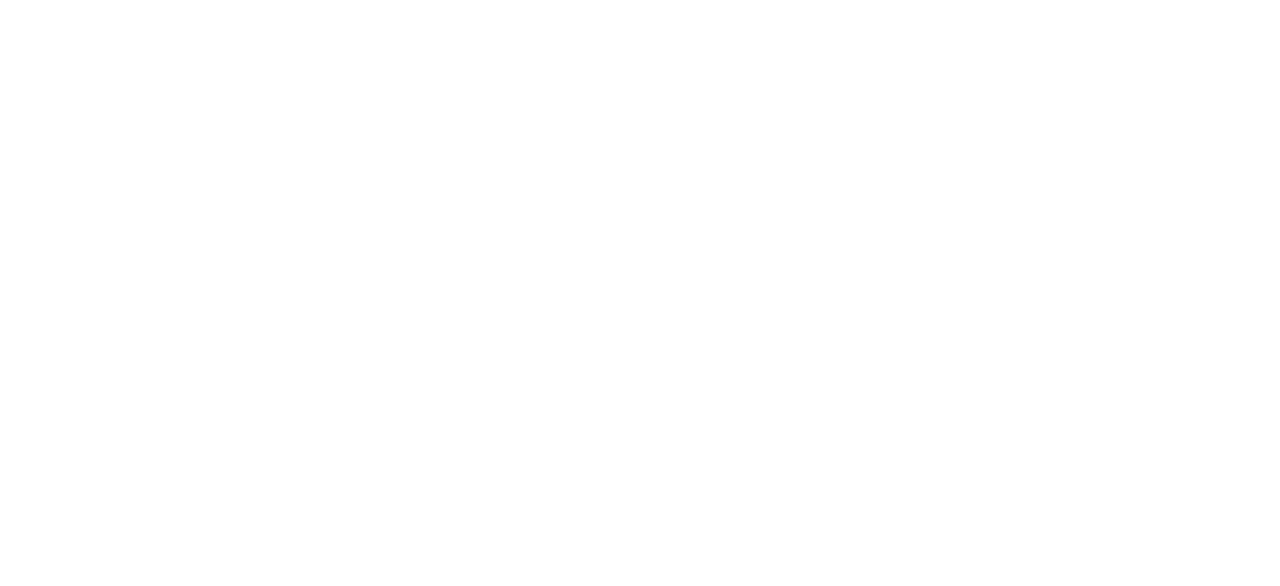
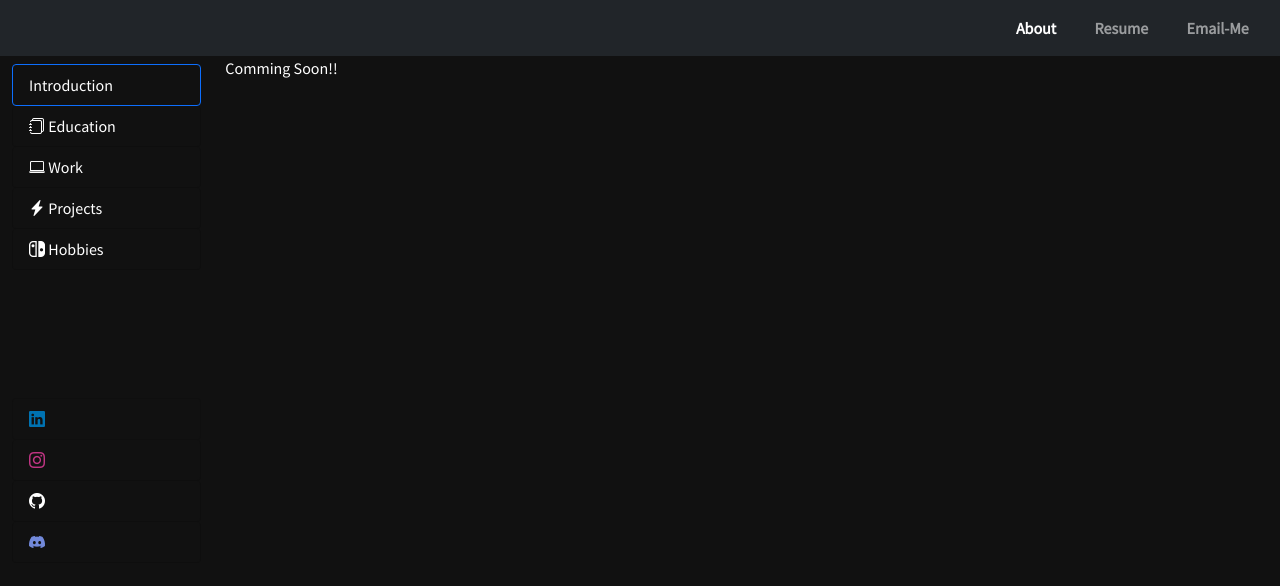
Before and after one commit to thisisadityapatel/adityaIO, a plain HTML site: page about.html in a window 1280 px wide. Drawn offline with nearby package versions, Linux system fonts and the light colour scheme.

Commit message:
Added the about page, still under construction

```diff
--- a/about.html
+++ b/about.html
@@ -5,10 +5,67 @@
             Aditya Patel
         </title>
         <link rel="icon" type="image/x-icon" href="./images/favconImage.png">
+        <meta charset="utf-8">
+        <meta name="viewport" content="width=device-width, initial-scale=1, shrink-to-fit=no">
+        <meta name="description" content="Aditya Patel, Software Engineer from Ryerson University">
+        <meta name="keywords" content="Ryerson University, Software Engineer, Software Developer, Ryerson CS, Ryerson Computer Science,
+        Aditya Patel, Aditya Kamleshkumar Patel, thisisadityapatel, Aditya-Kamleshkumar Patel, Software Engineer Toronto, Software Developer Toronto, Scotiabank Internship, BSc (Honours) Computer Science, 2021-2026, Co-operative Education">
         <link href="https://cdn.jsdelivr.net/npm/bootstrap@5.0.2/dist/css/bootstrap.min.css" rel="stylesheet" integrity="sha384-EVSTQN3/azprG1Anm3QDgpJLIm9Nao0Yz1ztcQTwFspd3yD65VohhpuuCOmLASjC" crossorigin="anonymous">
+        <link href='https://fonts.googleapis.com/css?family=Source+Sans+Pro' rel='stylesheet' type='text/css'>
+        <link rel="stylesheet" href="https://cdn.jsdelivr.net/npm/bootstrap-icons@1.9.1/font/bootstrap-icons.css">
+        <link href="./css/about_styles.css" rel="stylesheet">
 
+
+        <script src="./js/jquery-3.6.0.min.js"></script>
+        <script src="./js/brains.js"></script>
     </head>
     <body>
+        <!--Navigation Bar-->
+        <nav class="navbar navbar-expand-lg navbar-dark bg-dark">
+            <div class="container-fluid">
+                <div class="collapse navbar-collapse" id="navbarText">
+                    <ul class="navbar-nav ms-auto">
+                        <li class="nav-item">
+                            <a class="nav-link navlink-hover hover-underline-animation active_link" href="./underConstruction.html">About</a>
+                        </li>
+                        <li class="nav-item">
+                            <a class="nav-link navlink-hover hover-underline-animation" href="./resume/Resume_Aditya_Patel.pdf" target="_blank">Resume</a>
+                        </li>
+                        <li class="nav-item">
+                            <a class="nav-link navlink-hover hover-underline-animation" href="mailto:adityakdpatel@gmail.com">Email-Me</a>
+                        </li>
+                    </ul>
+                </div>
+            </div>
+        </nav>
 
+        <!--creating a the navigation sidebar-->
+        <div class="container" style="max-width: 100% !important">
+            <div class="row">
+                <!--Side Navigation Bar-->
+                <div class="col-2">
+                    <div class="list-group mt-2">
+                        <button type="button" class="list-group-item list-group-item-action active" aria-current="true">Introduction</button>
+                        <button type="button" class="list-group-item list-group-item-action"> <i class="bi bi-journals"></i> Education</button>
+                        <button type="button" class="list-group-item list-group-item-action"><i class="bi bi-laptop"></i> Work</button>
+                        <button type="button" class="list-group-item list-group-item-action"><i class="bi bi-lightning-charge-fill"></i> Projects</button>
+                        <button type="button" class="list-group-item list-group-item-action"><i class="bi bi-nintendo-switch "></i> Hobbies</button>
+                    </div>
+
+                    <!--Social Media Links-->
+                    <div class="list-group socialMediaList">
+                        <a href="#" class="list-group-item list-group-item-action linkedinList" aria-current="true"><i class="bi bi-linkedin"></i></a>
+                        <a href="#" class="list-group-item list-group-item-action instagramLink"><i class="bi bi-instagram"></i></a>
+                        <a href="#" class="list-group-item list-group-item-action githubLink"><i class="bi bi-github"></i></a>
+                        <a href="#" class="list-group-item list-group-item-action discordLink"><i class="bi bi-discord"></i></a>
+                    </div>
+                </div>
+                <!--Body-->
+                <div class="col-10">
+                    Comming Soon!!
+                </div>
+            </div>
+        </div>
+        <!--Modal to Email-Me -->
     </body>
 </html>
--- /dev/null
+++ b/css/about_styles.css
@@ -0,0 +1,67 @@
+body {
+    font-family: 'Source Sans Pro', sans-serif;
+    background-color: rgb(17, 17, 17);
+    color: white;
+    animation: fadeIn 2.5s;
+}
+.hover-underline-animation {
+    display: inline-block;
+    position: relative;
+    color: #0087ca;
+}
+.hover-underline-animation:after {
+    content: '';
+    position: absolute;
+    width: 100%;
+    transform: scaleX(0);
+    height: 2px;
+    bottom: 0;
+    left: 0;
+    background-color: #0066ff;
+    transform-origin: bottom right;
+    transition: transform 0.25s ease-out;
+}
+.hover-underline-animation:hover:after {
+    transform: scaleX(1);
+    transform-origin: bottom left;
+}
+.active_link{
+    color: white !important;
+}
+.navlink-hover:hover{
+    padding-bottom: 11px;
+    padding-top: 5px;
+    transition: 0.2s;
+}
+.nav-link{
+    margin-right: 0.7rem;
+    margin-left: 0.7rem;
+    font-weight: bolder;
+}
+.list-group-item{
+    background-color: rgb(17, 17, 17);
+    color: white;
+    border-radius: 0.25rem;
+}
+.list-group-item.active{
+    z-index: 2;
+    color: white;
+    border-color: #0d6efd;
+    background-color: rgb(17, 17, 17);
+}
+.list-group-item:hover{
+    background-color: #262626;
+    color: white;
+}
+.socialMediaList{
+    margin-top: 8rem;
+}
+.instagramLink{
+    color: #C13584;
+}
+.linkedinList{
+    color: #0072b1;
+}
+.discordLink{
+    color:#7289DA
+}
--- a/js/brains.js
+++ b/js/brains.js
@@ -0,0 +1,7 @@
+$(document).ready(function(){
+    $(document).on("click", ".list-group-item", function(){
+        var thisButton = $(this);
+        $(".list-group-item").removeClass("active");
+        thisButton.addClass("active");
+    })
+})
```
Also changed, not shown: index.html (+2 -2 lines), js/about_brains.js (added), 1 other file.
